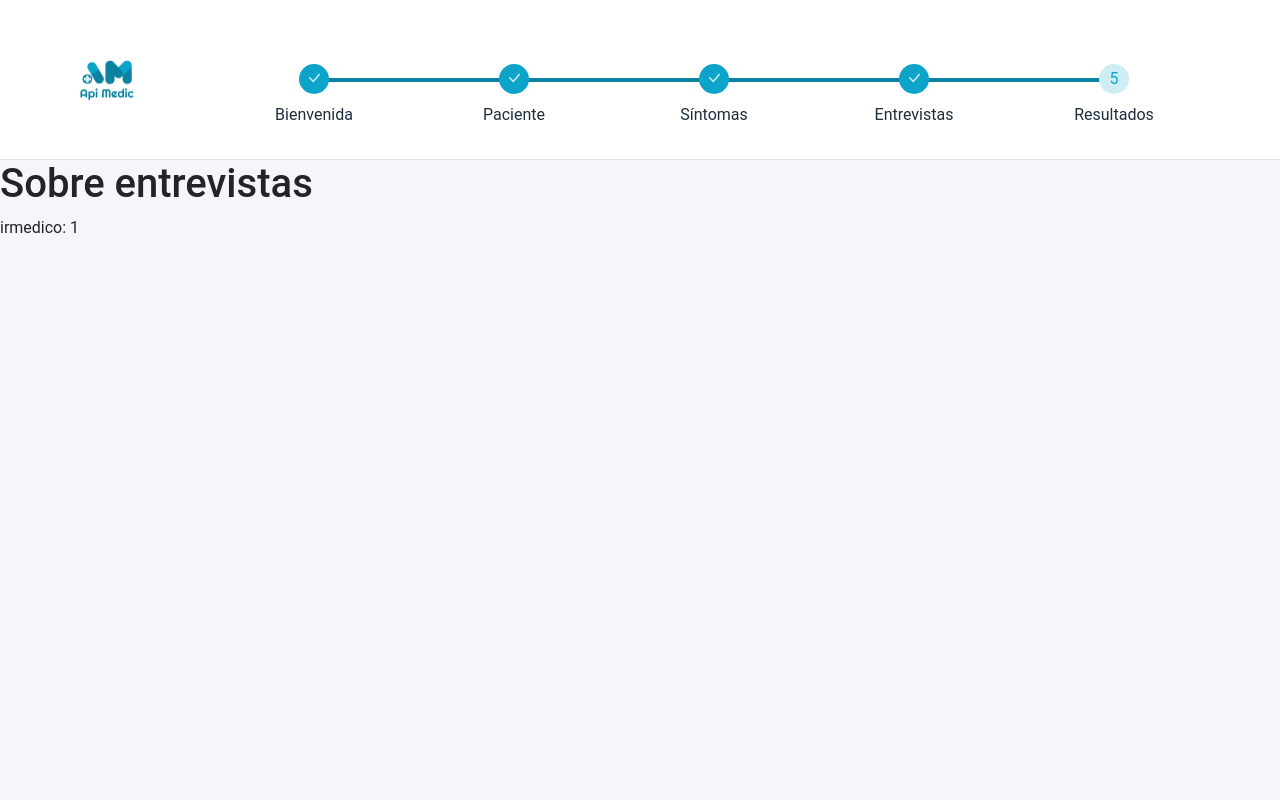
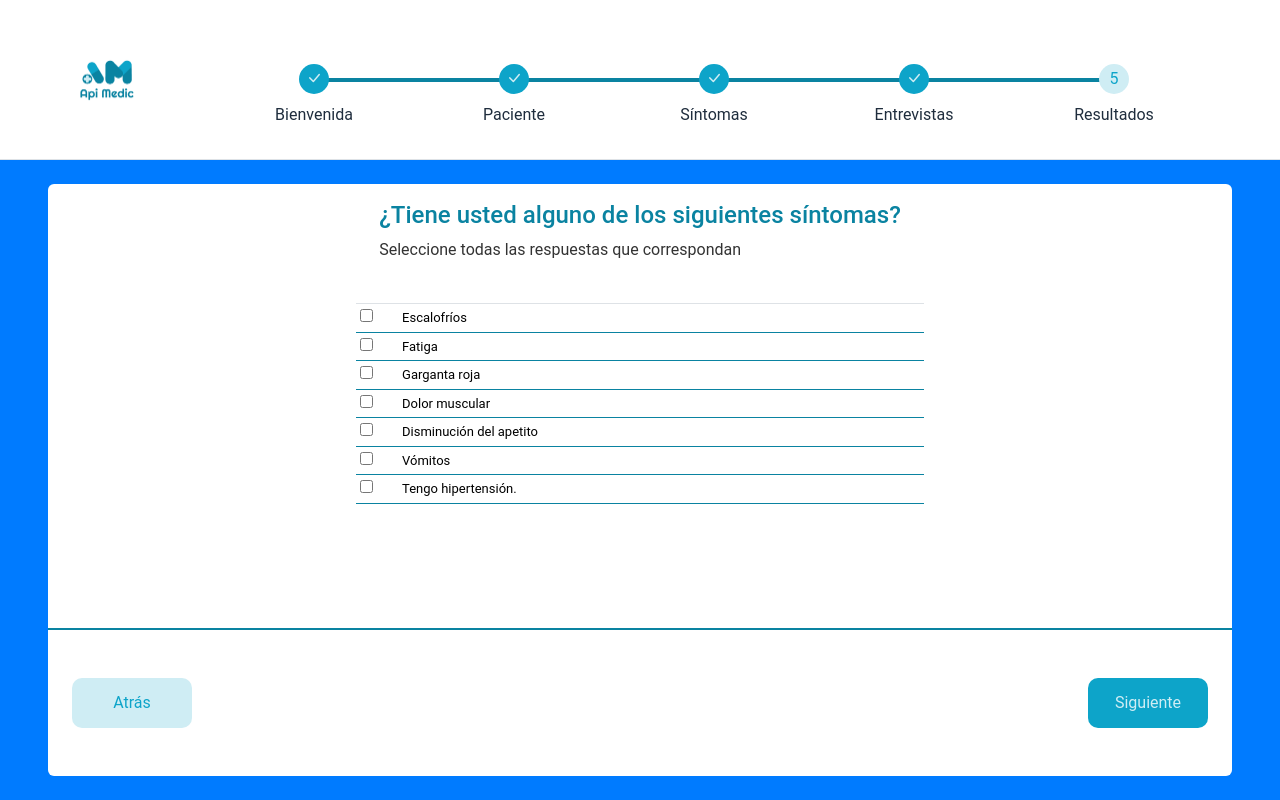
Before and after one commit to Padinjavier/ApiMedic, a PHP site: page /entrevistas in a window 1280 px wide. Run offline with PHP 8.4, Linux system fonts and the light colour scheme; the visitor is signed in with stand-in values (Sample User, id 1); data that the repository does not hold is empty; some libraries are stand-ins or nearby versions.

Commit message:
tabla de preguntas generadas por js

```diff
--- a/app/views/entrevistas.php
+++ b/app/views/entrevistas.php
@@ -1,11 +1,72 @@
 <?php include_once(__DIR__ . '/__includes/__main_content_header.php'); ?>
 
-<!-- TU CONTENIDO -->
+<!-- preguntas de sintomas  -->
+<form id="sintomasForm" method="POST" action="<?= ROOT ?>entrevista/store" class="w-100 h-100">
+<div class="bgblue_primary pr-5 pl-5 pb-4 pt-4 w-100 h-100 preguntasdesitomas">
+    <div class="bgSecundarios_white w-100 h-100 rounded">
+        <div class="h-75 d-flex flex-column align-items-center justify-content-center">
+            <div class="h-25 align-content-center">
+                <h4 class="textblue_primary">¿Tiene usted alguno de los siguientes síntomas?</h4>
+                <p>Seleccione todas las respuestas que correspondan</p>
+            </div>
+            <div class="d-flex flex-column gap-15 align-items-center textblue_primary w-100 h-75 p-4 pt-0 pb-0">
+                    <table class="table table-sm w-50" style="font-size: 13px;">
+                        <thead>
+                            <tr style="border: 0px solid red;">
+                                <th style="width:4%; border: 0px solid red;"></th>
+                                <th style="width:50%; border: 0px solid red;"></th>
+                            </tr>
+                        </thead>
+                        <tbody id="sintomasTableBody" class="textblue_primary" style="border: #0A83A1;">
+                            <!-- Aquí se generarán dinámicamente las filas de síntomas -->
+                        </tbody>
+                    </table>
+                </div>
+            </div>
+            <div class="h-25 bortop_primary conten_button pl-4 pr-4">
+                <button type="button" class="button button_atras toggle-div" data-hide=".test" data-show=".años">Atrás</button>
+                <button type="submit" class="button button_siguiente toggle-div" data-hide=".test" data-show=".años">Siguiente</button>
+            </div>
+        </div>
+    </div>
 
-<h1>Sobre entrevistas</h1>
-<?php foreach ($data['sintomas'] as $sintoma): ?>
-    <p>Síntoma: <?= htmlspecialchars($sintoma) ?></p>
-<?php endforeach; ?>
-<p>irmedico: <?= htmlspecialchars($data['irmedico']) ?></p>
+
+
+
+
+</form>
+
+<script>
+    const sintomas = [
+        "Escalofríos",
+        "Fatiga",
+        "Garganta roja",
+        "Dolor muscular",
+        "Disminución del apetito",
+        "Vómitos",
+        "Tengo hipertensión."
+    ];
+
+    const tableBody = document.getElementById('sintomasTableBody');
+
+    sintomas.forEach((sintoma, index) => {
+        const row = document.createElement('tr');
+
+        const checkboxCell = document.createElement('td');
+        const checkbox = document.createElement('input');
+        checkbox.type = 'checkbox';
+        checkbox.name = 'sintomas[]';
+        checkbox.value = sintoma;
+        checkboxCell.appendChild(checkbox);
+
+        const textCell = document.createElement('td');
+        textCell.textContent = sintoma;
+
+        row.appendChild(checkboxCell);
+        row.appendChild(textCell);
+
+        tableBody.appendChild(row);
+    });
+</script>
 
 <?php include_once(__DIR__ . '/__includes/__main_content_footer.php'); ?>
--- a/app/views/paciente.php
+++ b/app/views/paciente.php
@@ -111,7 +111,7 @@
                         <tr>
                             <td>Mis padres, hermanos, abuelos o yo tenemos una
                                 enfermedad alérgica, p. ej., asma, dermatitis atópica
-                                o una alergia alimentaria.
+                                o una alergia alimentaria.</td>
                             <td><input type="checkbox" name="alergias" value="si">Sí</td>
                             <td><input type="checkbox" name="alergias" value="no">No</td>
                             <td><input type="checkbox" name="alergias" value="nls">No lo sé</td>
```
Also changed, not shown: app/controllers/SintomasController.php (+13 -0 lines), app/views/sintomas.php (+5 -4 lines), public/assets/dist/js/ApiMedic.js.
